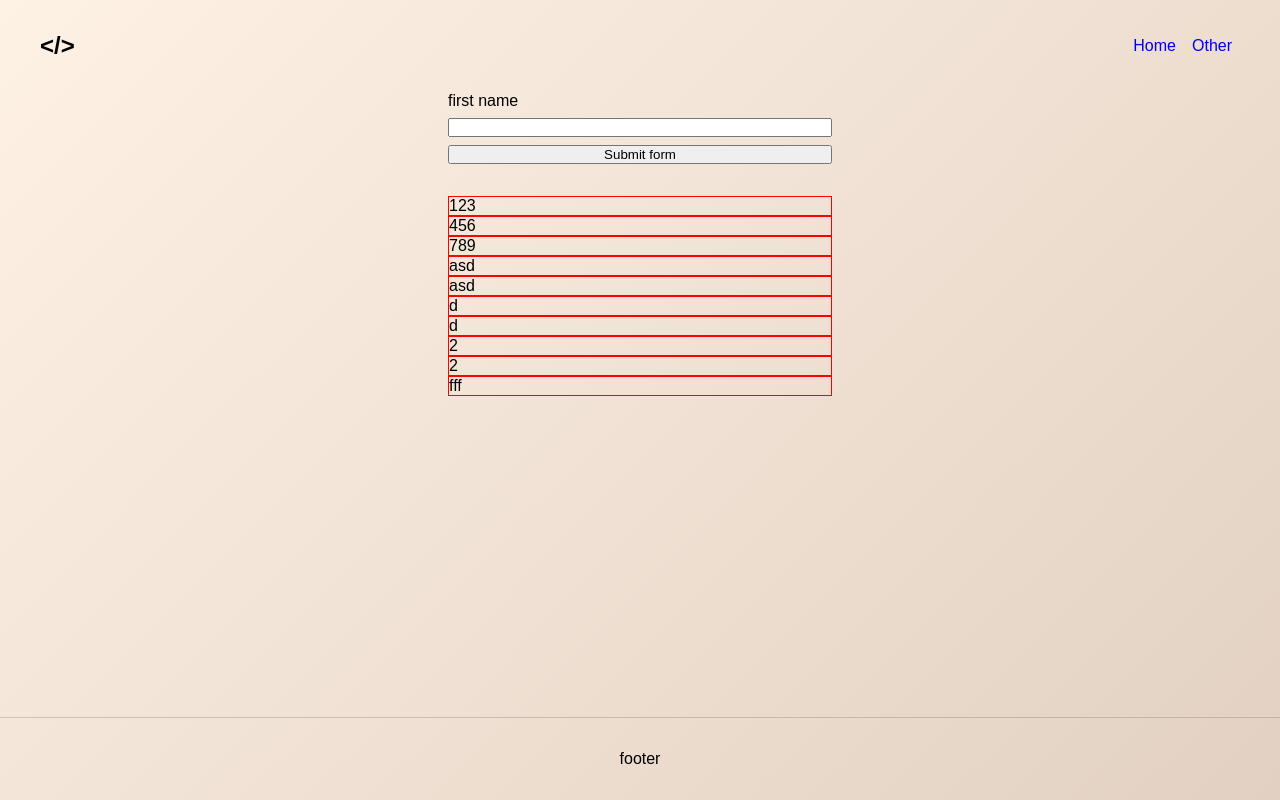
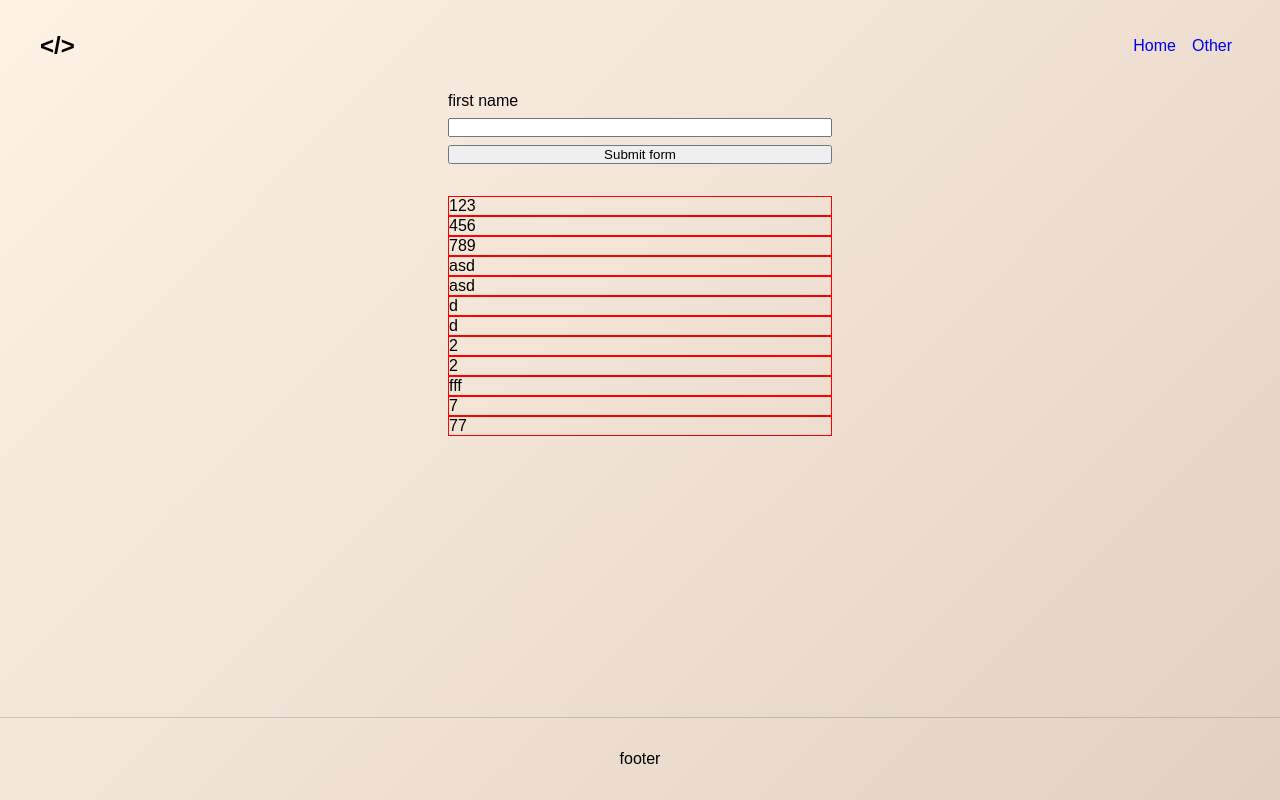
Before and after one commit to johannranudd/next-api-template, a Next.js app: page / in a window 1280 px wide. Built offline with nearby package versions, Linux system fonts and the light colour scheme.

Commit message:
api/people: fetchOnLoad(); 2

```diff
--- a/data/people.json
+++ b/data/people.json
@@ -1 +1 @@
-[{"id":1655488463293,"name":"123"},{"id":1655488536920,"name":"456"},{"id":1655488604127,"name":"789"},{"id":1655488763633,"name":"asd"},{"id":1655488775514,"name":"asd"},{"id":1655489032536,"name":"d"},{"id":1655489436119,"name":"d"},{"id":1655489466037,"name":"2"},{"id":1655489467046,"name":"2"},{"id":1655489543031,"name":"fff"}]
+[{"id":1655488463293,"name":"123"},{"id":1655488536920,"name":"456"},{"id":1655488604127,"name":"789"},{"id":1655488763633,"name":"asd"},{"id":1655488775514,"name":"asd"},{"id":1655489032536,"name":"d"},{"id":1655489436119,"name":"d"},{"id":1655489466037,"name":"2"},{"id":1655489467046,"name":"2"},{"id":1655489543031,"name":"fff"},{"id":1655489584881,"name":"7"},{"id":1655489591839,"name":"77"}]
--- a/pages/index.js
+++ b/pages/index.js
@@ -38,11 +38,6 @@ export default function Home(props) {
         },
       });
       fetchOnLoad();
-      // .then((res) => res.json())
-      // .then((data) => setPeople(data.people));
-      // const data = await res.json();
-      // console.log(data.people);
-      // setPeople(data.people);
     }
 
     // setPeople(data.people);
```
